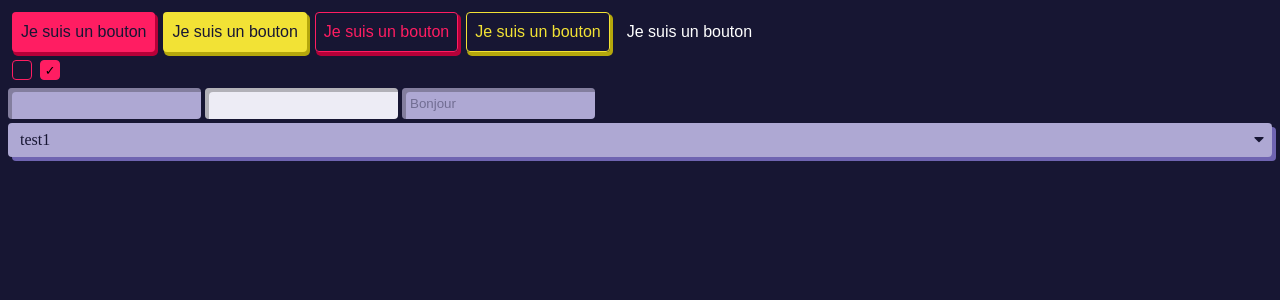
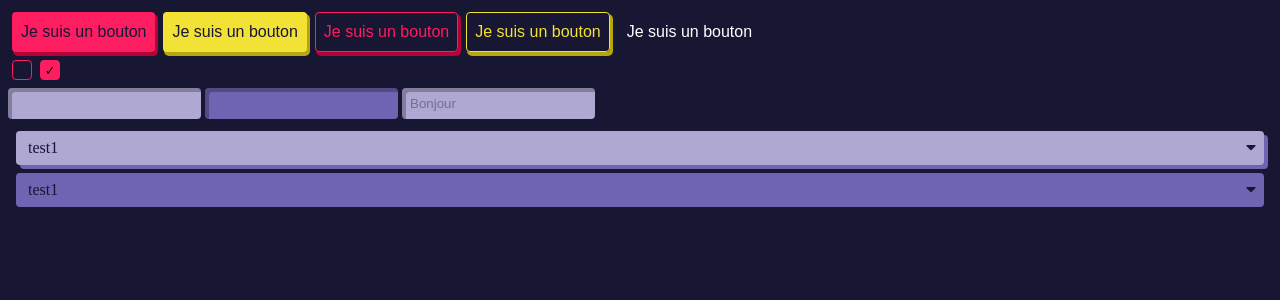
Before and after one commit to Cl0v1s/Mail, a React app in the folder frontend/: page / in a window 1280 px wide. Shown: the top 300 px of the page. Built offline with nearby package versions, Linux system fonts and the light colour scheme; the HTML template or start-up script is replaced by a standard one.

Commit message:
Finalisation select

```diff
--- a/frontend/App.jsx
+++ b/frontend/App.jsx
@@ -34,11 +34,21 @@ export default class App extends Component {
 					<Input placeholder="Bonjour" onChange={this.onClick} />
 				</div>
 				<div>
-					<Select
-						value='2'
-						options={[{label: 'test', value: '1'}, {label: 'test1', value: '2'}]}
-						onChange={(val) => console.log(val)}
-					/>
+					<div className="m-2">
+						<Select
+							value='2'
+							options={[{label: 'test', value: '1'}, {label: 'test1', value: '2'}]}
+							onChange={(val) => console.log(val)}
+						/>
+					</div>
+					<div className="m-2">
+						<Select
+							disabled
+							value='2'
+							options={[{label: 'test', value: '1'}, {label: 'test1', value: '2'}]}
+							onChange={(val) => console.log(val)}
+						/>
+					</div>
 				</div>
 			</div>
 		);
--- a/frontend/common/Input/Input.jsx
+++ b/frontend/common/Input/Input.jsx
@@ -1,7 +1,7 @@
 import React from 'react';
 import PropTypes from 'prop-types';
 
-import './Input.css';
+import './Input.scss';
 
 export class Input extends React.Component {
     static STATES = {
--- a/frontend/common/Input/Input.css
+++ b/frontend/common/Input/Input.scss
@@ -1,6 +1,11 @@
 .component-input {
     --background: var(--color-grey);
     --shadow: rgba(0, 0, 0, 0.25);
+
+    &.disabled,
+    &[disabled] {
+        --background: var(--color-grey-0);
+    }
 
     background-color: var(--background);
     box-shadow: 4px 4px 0px 0px var(--shadow) inset;
@@ -9,16 +14,9 @@
     outline: none;
     padding: var(--size-s);
     color: var(--color-dark);
+
+    &::placeholder {
+        color: var(--color-dark);
+        opacity: 0.4;
+    }
 }
-
-.component-input::placeholder {
-    color: var(--color-dark);
-    opacity: 0.4;
-}
-
-
-.component-input.disabled,
-.component-input[disabled]
-{
-    --background: var(--color-grey-100);
-}
--- a/frontend/common/Select/Select.jsx
+++ b/frontend/common/Select/Select.jsx
@@ -12,11 +12,13 @@ export class Select extends React.Component {
         value: PropTypes.string,
         name: PropTypes.string,
         onChange: PropTypes.func.isRequired,
+        disabled: PropTypes.bool,
     }
 
     static defaultProps = {
         name: '',
         value: '',
+        disabled: false,
     }
 
     constructor(props) {
@@ -67,16 +69,16 @@ export class Select extends React.Component {
     }
 
     renderOption(option, index, onClick = null) {
-        return <option key={index} onClick={onClick ? () => onClick(option) : null } className="p-1" value={option.value}>{option.label}</option>;
+        return <option key={index} onClick={(onClick && this.props.disabled )? () => onClick(option) : null } className="p-1" value={option.value}>{option.label}</option>;
     }
 
     render() {
         return (
             <div
-                className={`component-select ${this.props.className}`}
+                className={`component-select ${this.props.className} ${this.props.disabled ? 'disabled' : ''} ${this.state.open ? 'open' : ''} `}
                 name={this.props.name}
             >
-                <div className="value py-1 px-2" onClick={this.state.open == false ? this.onOpen : null}>
+                <div className="value py-1 px-2" onClick={(this.state.open == false && !this.props.disabled) ? this.onOpen : null}>
                     <div>
                         { this.props.value ? this.renderOption(this.props.options.find((opt) => opt.value === this.props.value)) : this.renderOption(this.props.options[0], 'default') }
                     </div>
--- a/frontend/common/Select/Select.scss
+++ b/frontend/common/Select/Select.scss
@@ -2,6 +2,17 @@
     --background: var(--color-grey);
     --color: var(--color-dark);
     --shadow: var(--color-grey-0);
+
+    &.disabled {
+        --background: var(--color-grey-0);
+        --shadow: rgba(white, 0.9);
+        cursor: initial;
+    }
+
+    &.open {
+        border-bottom-left-radius: 0;
+        border-bottom-right-radius: 0;
+    }
 
     background: var(--background);
     color: var(--color);
@@ -9,6 +20,7 @@
     border-radius: var(--radius);
     cursor: pointer;
     font-size: 1rem;
+    position: relative;
 
     .value {
         display: flex;
@@ -20,6 +32,17 @@
     }
 
     .options {
+        position: absolute;
+        top: 100%;
+        width: 100%;
+        height: auto;
+        z-index: 1;
+
+        background: var(--background);
+        box-shadow: 4px 4px 0px 0px var(--shadow);
+        border-bottom-left-radius: var(--radius);
+        border-bottom-right-radius: var(--radius);
+
         option {
             &:hover {
                 background-color: var(--color-grey-0);
--- a/frontend/Folders/Folder.jsx
+++ b/frontend/old/Folders/Folder.jsx
@@ -1,7 +1,7 @@
 import React from 'react';
 import PropTypes from 'prop-types';
 
-import { Folder as FolderType } from './../model/types';
+import { Folder as FolderType } from '../../model/types';
 
 export default class Folder extends React.Component {
     static propTypes = {
--- a/frontend/Folders/FolderList.jsx
+++ b/frontend/old/Folders/FolderList.jsx
@@ -1,7 +1,7 @@
 import React from 'react';
 import PropTypes from 'prop-types';
 
-import { Folder as FolderType } from './../model/types';
+import { Folder as FolderType } from '../../model/types';
 import Folder from './Folder.jsx';
 
 export default class FolderList extends React.Component {
```
Also changed, not shown: frontend/common/Select.jsx (deleted), frontend/old/Mails/Mail.jsx (renamed from frontend/Mails/Mail.jsx), frontend/old/Mails/MailList.jsx (renamed from frontend/Mails/MailList.jsx), frontend/old/Mails/MailPart.jsx (renamed from frontend/Mails/MailPart.jsx), frontend/old/Mails/MailReader.jsx (renamed from frontend/Mails/MailReader.jsx).
